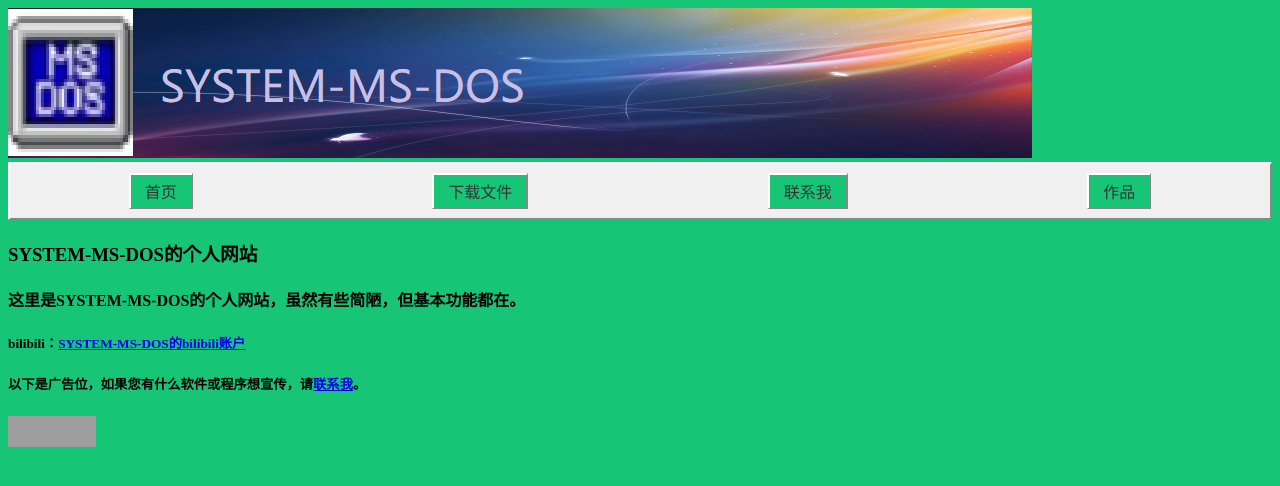
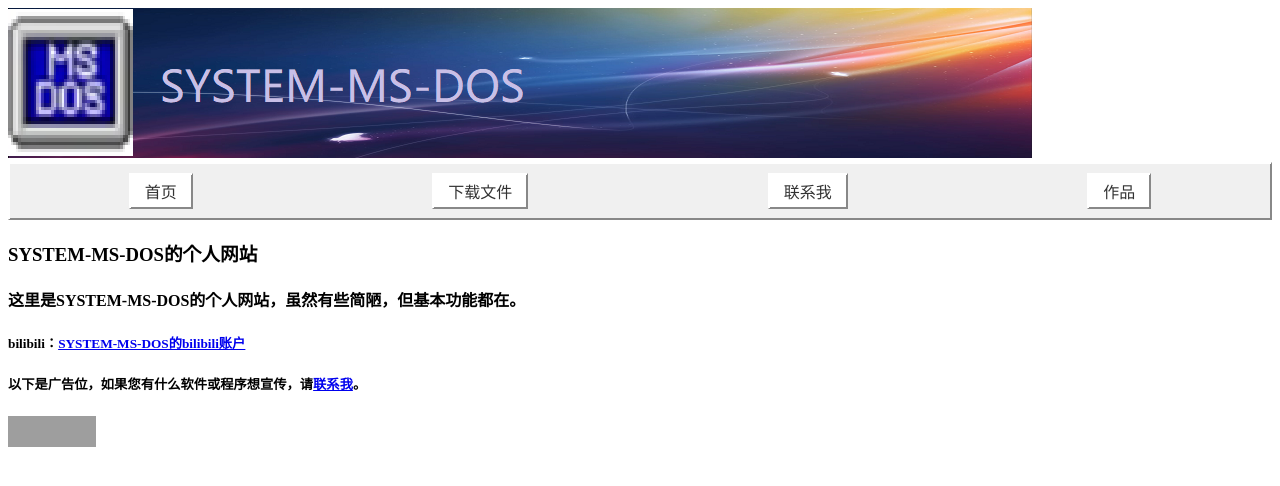
Before and after one commit to msdos114/index, a plain HTML site: page index.html in a window 1280 px wide. Drawn offline with Linux system fonts and the light colour scheme; grey boxes are pictures that could not be loaded.

Commit message:
Update styles.css

```diff
--- a/styles.css
+++ b/styles.css
@@ -1,5 +1,5 @@
 body {
-    background-color: #16c576;
+    background-color: #ffffff;
 }
 
 /* 拟物化风格的标题栏 */
@@ -24,7 +24,7 @@
     border-right: 1px solid #888;
     border-bottom: 1px solid #888;
     box-shadow: inset 1px 1px 0 #fff, inset -1px -1px 0 #888;
-    background-color: #16c576;
+    background-color: #ffffff;
     transition: background-color 0.3s;
 }
 
```
